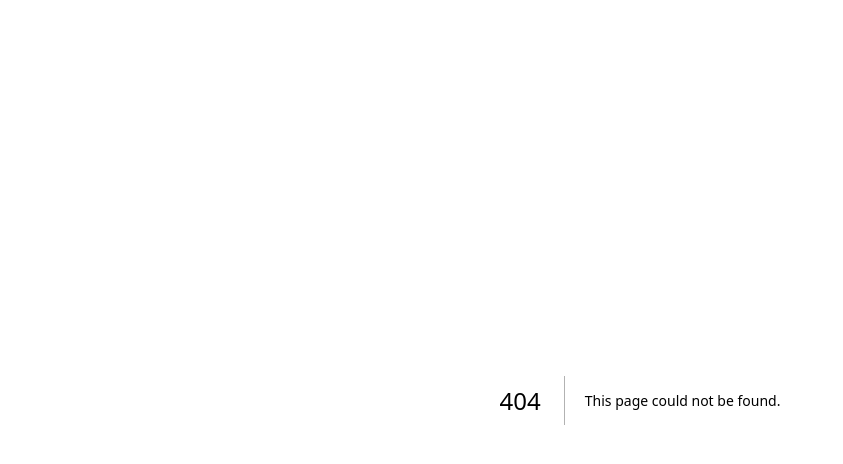
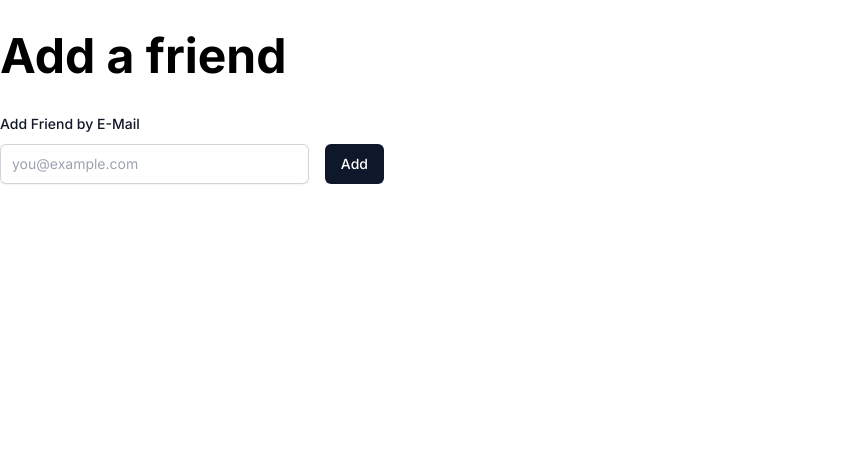
Before and after one commit to AdarshDevashish/yapping, a Next.js app: page /dashboard/add in a window 1280 px wide. Before the commit this address had no page. Shown: the top 464 px of the page, without its empty margins (0-843 px from the left). Built offline with nearby package versions, Linux system fonts and the light colour scheme.

Commit message:
Created add friend functionality

```diff
--- /dev/null
+++ b/src/app/(dashboard)/dashboard/add/page.tsx
@@ -0,0 +1,15 @@
+import AddFriendButton from '@/components/AddFriendButton'
+import { FC } from 'react'
+
+interface pageProps {
+
+}
+
+const page: FC = ({}) => {
+  return <main className='pt-8'>
+    <h1 className='font-bold text-5xl mb-8'>Add a friend</h1>
+    <AddFriendButton />
+  </main>
+}
+
+export default page
--- a/src/app/dashboard/page.tsx
+++ b/src/app/(dashboard)/dashboard/page.tsx
@@ -5,7 +5,7 @@
 
 const page = async ({}) => {
   const session = await getServerSession(authOptions);
-  return <pre>{JSON.stringify(session)}</pre>;
+  return <pre>{JSON.stringify(session, null, 2)}</pre>
 }
 
 export default page
--- /dev/null
+++ b/src/app/api/friends/add/route.ts
@@ -0,0 +1,42 @@
+import { authOptions } from "@/lib/auth"
+import { addFriendValidator } from "@/lib/validations/add-friend"
+import { getServerSession } from "next-auth"
+
+export async function POST(req: Request) {
+    try{
+        const body = await req.json()
+
+        const {email: emailToAdd} = addFriendValidator.parse(body.email)
+
+        const RESTResponse = await fetch(
+            '$(process.env.UPSTASH_REDIS_REST_URL)/get/user:email${emailToAdd}', {
+            headers: {
+                Authorization : 'Bearer ${process.env.UPSTASH_REDIS_REST_TOKEN)}',
+            },
+            cache: 'no-store',
+        })
+
+        const data = await RESTResponse.json() as {result: string}
+
+        const idToAdd = data.result
+
+        if(!idToAdd){
+            return new Response('This person does not exist.', {status: 400})
+        }
+
+        const session = await getServerSession(authOptions)
+
+        if(!session){
+            return new Response('Unauthorized', {status: 401})
+        }
+
+        if(idToAdd === session.user.id) {
+            return new Response('You cannt add yourself as a friend', {status: 400})
+        }
+
+
+
+    }catch (error){
+
+    }
+}
--- /dev/null
+++ b/src/components/AddFriendButton.tsx
@@ -0,0 +1,72 @@
+"use client"
+
+import { FC, useState } from 'react'
+import Button from './ui/Button'
+import { addFriendValidator } from '@/lib/validations/add-friend'
+import axios, { AxiosError } from 'axios'
+import { z } from 'zod'
+import { useForm } from 'react-hook-form'
+import { zodResolver } from '@hookform/resolvers/zod'
+
+interface AddFriendButtonProps {}
+
+type FormData = z.infer<typeof addFriendValidator>
+
+const AddFriendButton: FC<AddFriendButtonProps> = ({}) => {
+    const [showSuccessState, setshowSuccessState] = useState<boolean>(false);
+
+    const {
+      register, handleSubmit, setError, formState: {errors}
+    } = useForm<FormData>({
+      resolver: zodResolver(addFriendValidator),
+    })
+
+
+    const addFriend = async (email: string) => {
+      try{
+        const validatedEmail = addFriendValidator.parse({ email })
+
+          await axios.post('/api/friends/add', {
+            email: validatedEmail,
+          })
+
+          setshowSuccessState(true)
+      }catch(error){
+        if(error instanceof z.ZodError){
+          setError('email', {message: error.message})
+          return
+        }
+        if(error instanceof AxiosError) {
+          setError('email', {message: error.response?.data})
+          return
+        }
+        setError('email', {message: 'Something went wrong.'})
+      }
+    }
+
+  const onSubmit = (data: FormData) => {
+    addFriend(data.email)
+  }
+
+  return <form onSubmit={handleSubmit(onSubmit)} className='max-w-sm'>
+    <label htmlFor="email" className='block text-sm font-medium leading-6 text-gray-900'>
+        Add Friend by E-Mail
+    </label>
+
+    <div className='mt-2 flex gap-4'>
+        <input
+        {...register('email')}
+            type='text'
+            className='block w-full rounded-md border-0 py-1.5 text-gray-900 shadow-sm ring-1 ring-inset ring-gray-300 placeholder:text-gray-400 focus:ring-inset focus:ring-indigo-600 sm:text-sm sm:leading-6'
+            placeholder='you@example.com'
+        />
+        <Button>Add</Button>
+    </div>
+    <p className='mt-1 text-sm text-red-600'>{errors.email?.message}</p>
+    {showSuccessState ? (
+      <p className='mt-1 text-sm text-green-600'>Friend Request Sent !</p>
+    ) : null}
+  </form>
+}
+
+export default AddFriendButton
--- /dev/null
+++ b/src/lib/validations/add-friend.ts
@@ -0,0 +1,5 @@
+import { z } from "zod";
+
+export const addFriendValidator = z.object({
+    email: z.string().email(),
+})
--- a/tailwind.config.js
+++ b/tailwind.config.js
@@ -11,5 +11,5 @@
   theme: {
     extend: {},
   },
-  plugins: [],
+  plugins: [require('@tailwindcss/forms')],
 }
```
Also changed, not shown: package.json (+6 -1 lines), src/app/(auth)/login/page.tsx (renamed from src/app/login/page.tsx), 1 other file (tests, documents, lock files or other folders).
